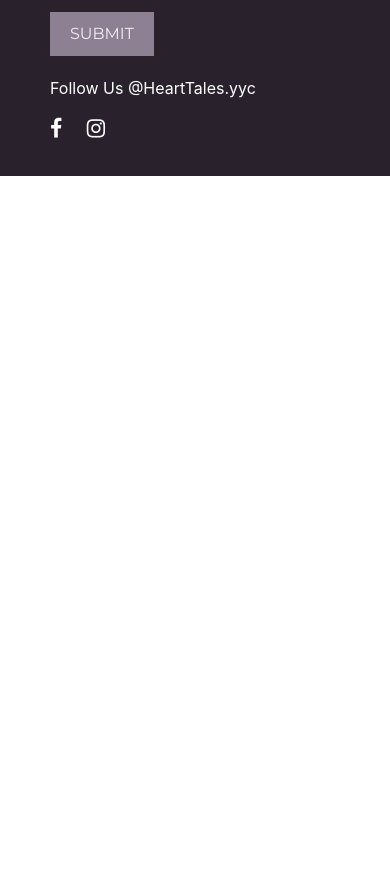
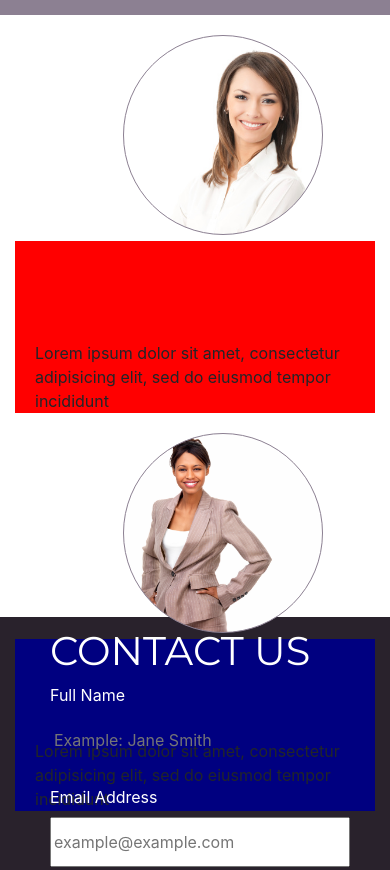
Before and after one commit to abla-nabhan/assignment-4-fullsite, a website: page about.html in a window 390 px wide. Shown: the part 477-1347 px from the top of the page. Before the commit the page ends 844 px from the top, so only its background shows below. Drawn offline with nearby package versions, Linux system fonts and the light colour scheme.

Commit message:
formatted about page still sucks tho

```diff
--- a/about.html
+++ b/about.html
@@ -43,10 +43,41 @@
                   <!-- </div> -->
 
               </div>
+      </header>
 
 
-        </header>
+      <section class="main-section">
 
+        <p>Lorem ipsum dolor sit amet, consectetur adipisicing elit, sed do eiusmod tempor incididunt ut labore et dolore magna aliqua. Ut enim ad minim veniam, quis nostrud exercitation ullamco laboris nisi ut aliquip ex ea commodo consequat. Duis aute irure dolor in reprehenderit in voluptate velit esse cillum dolore eu fugiat nulla pariatur. Excepteur sint occaecat cupidatat non proident, sunt in culpa qui officia deserunt mollit anim id est laborum.</p>
+
+        <div class="employee-bio container">
+
+          <div class="employee-1">
+
+
+        <div class="employee-bio-1-pic"></div>
+        <div class="employee-bio-1-text">
+            <p>Lorem ipsum dolor sit amet, consectetur adipisicing elit, sed do eiusmod tempor incididunt</p>
+        </div>
+        </div>
+
+
+        <div class="employee-2">
+
+
+        <div class="employee-bio-2-pic"></div>
+        <div class="employee-bio-2-text">
+            <p>Lorem ipsum dolor sit amet, consectetur adipisicing elit, sed do eiusmod tempor incididunt</p>
+        </div>
+
+      </div>
+
+
+
+        </div>
+
+
+      </section>
 
 
 
--- a/sass/components/_footer.scss
+++ b/sass/components/_footer.scss
@@ -61,8 +61,10 @@ button{
   margin-top: 20px;
   color: white;
   height: 100px;
-  background: #29222C;
+  width: 100%;
+  background: #8C8092;
   padding-left: 50px;
+  padding-top: 20px;
 }
 
 .social-icons i{
--- a/sass/components/_sizing-queries.scss
+++ b/sass/components/_sizing-queries.scss
@@ -14,6 +14,28 @@
 
   .jewelry-card, .silk-card{
     height: 250px;
+  }
+
+  .employee-bio{
+    height: 900px;
+  }
+
+  .employee-bio-1-pic{
+    margin-left: 30%;
+  }
+
+  .employee-bio-1-text{
+    padding-top: 0px;
+    background: red;
+  }
+
+  .employee-bio-2-pic{
+    margin-left: 30%;
+  }
+
+  .employee-bio-2-text{
+    padding-top: 0;
+    background: navy;
   }
 
 }
@@ -62,6 +84,10 @@
     height: 200px;
     margin-left: 50px;
     float: none;
+  }
+
+  .employee-bio{
+    height: 900px;
   }
 }
 
@@ -118,4 +144,13 @@
     float: none;
   }
 
+  .employee-bio{
+    height: 900px;
+  }
+
+.employee-bio-1-text{
+    padding-top: 0;
+  }
+
+
 }
--- a/sass/pages/_about.scss
+++ b/sass/pages/_about.scss
@@ -0,0 +1,62 @@
+.main-section p{
+  background: #8C8092;
+  margin: 0;
+  padding: 50px;
+}
+
+.employee-bio{
+  height: 600px;
+  }
+
+.employee-bio-1-text {
+  display: inline-block;
+  vertical-align: top;
+  padding-top: 100px;
+  padding-left: 20px;
+
+  p{
+    background: none;
+    display: inline-block;
+    padding: 0;
+  }
+}
+
+.employee-bio-2-text {
+  display: inline-block;
+  vertical-align: top;
+  padding-top: 100px;
+  padding-left: 20px;
+
+  p{
+    background: none;
+    display: inline-block;
+    padding: 0;
+  }
+}
+
+
+
+.employee-bio-1-pic{
+  border: 1px #8C8092 solid;
+  background-image: url('../img/employee-1.jpg');
+  background-position: top;
+  background-size: cover;
+  border-radius: 50%;
+  height: 200px;
+  width: 200px;
+  display: inline-block;
+  margin-top: 20px;
+}
+
+.employee-bio-2-pic{
+  border: 1px #8C8092 solid;
+  background-image: url('../img/employee-2.jpg');
+  background-position: left;
+  background-size: cover;
+  border-radius: 50%;
+  height: 200px;
+  width: 200px;
+  display: inline-block;
+  margin-top: 20px;
+
+}
```
Also changed, not shown: index.html (+0 -5 lines), css/styles.css, img/employee-1.jpg (added), img/employee-2.jpg (added).
